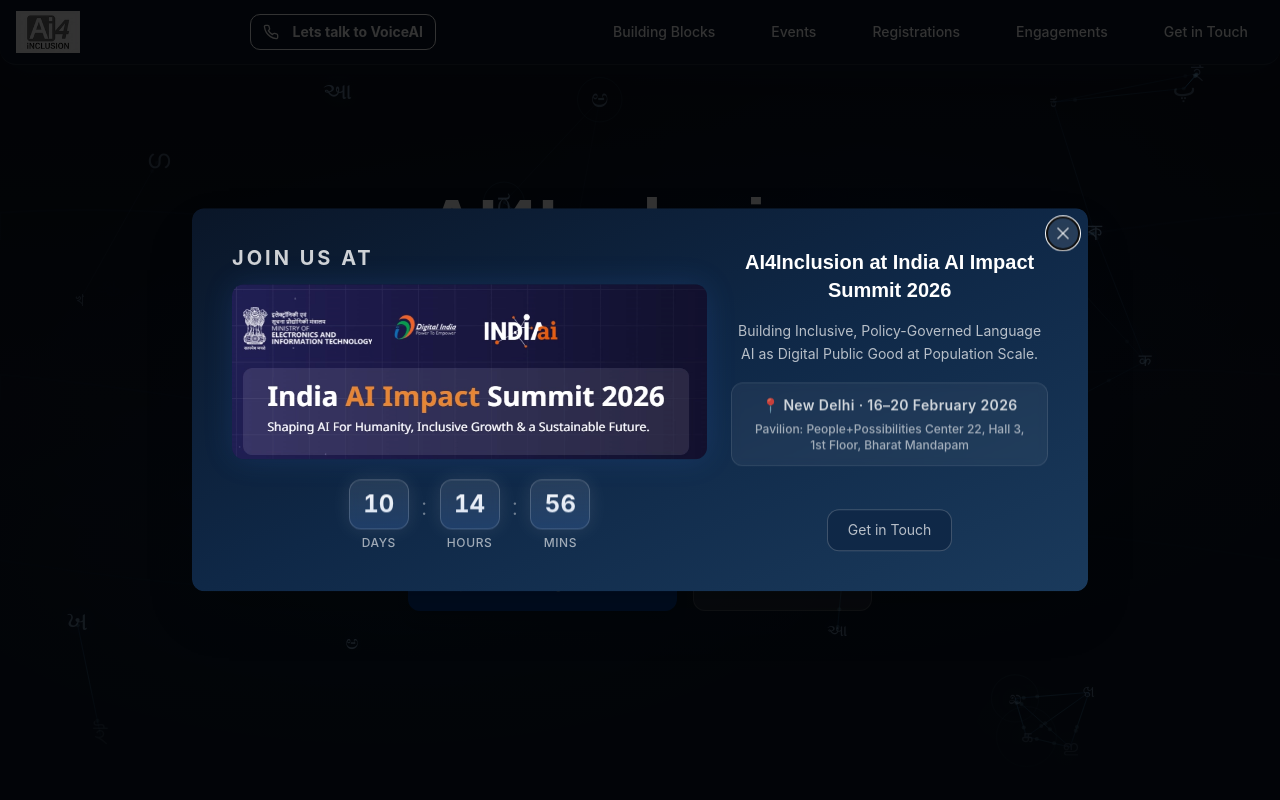
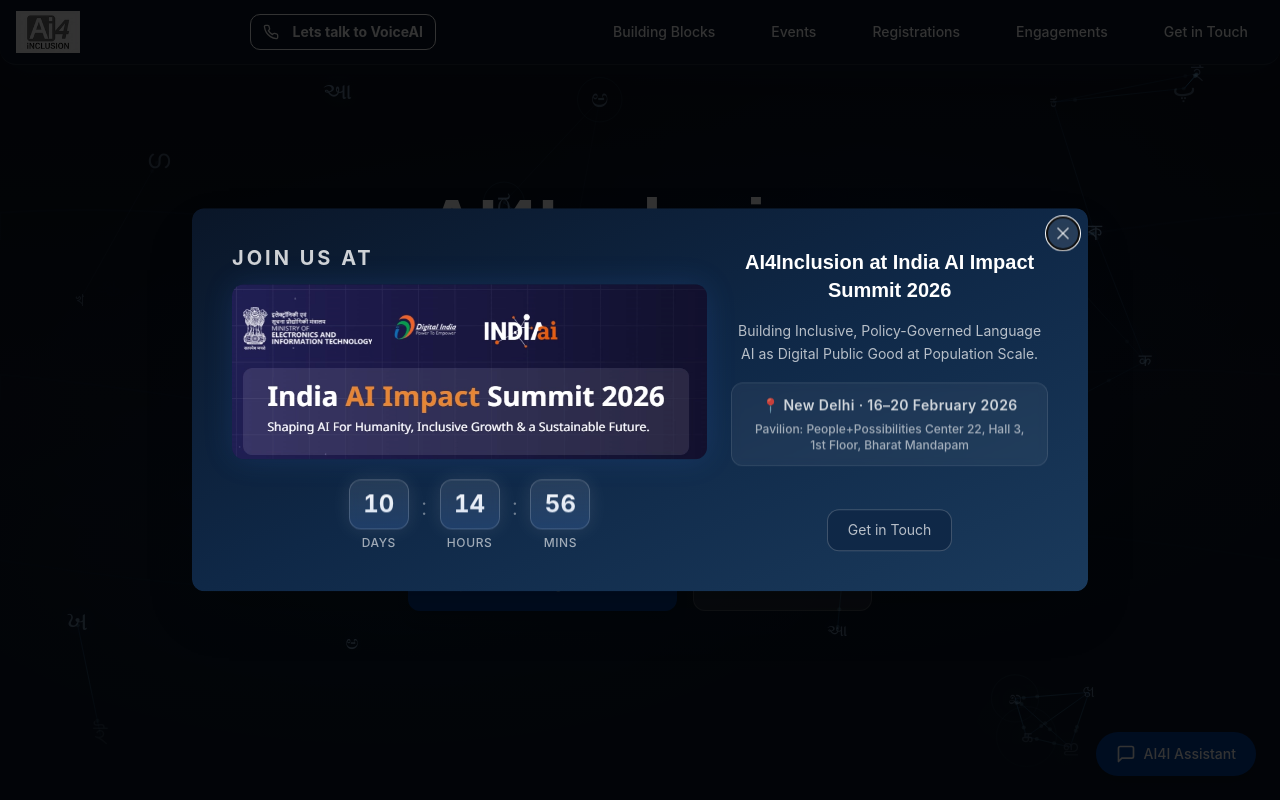
Before and after one commit to namrathsridhar-pixel/ai4i-inclusive-ai-33210, a React (Vite) app: page / in a window 1280 px wide. Shown: the top 800 px of the page. Built offline with nearby package versions, Linux system fonts and the light colour scheme; the HTML template or start-up script is replaced by a standard one.

Commit message:
Add premium AI4I chatbot UI
Co-authored-by: namrathsridhar-pixel <233921107+namrathsridhar-pixel@users.noreply.github.com>

```diff
--- a/src/App.tsx
+++ b/src/App.tsx
@@ -119,7 +119,7 @@ const AppContent = () => {
           <LanguageParticles />
           {!isTryVoicera && <Footer />}
           <ScrollToTopButton />
-
+          <AI4IAssistant />
         </Suspense>
       )}
     </>
```
